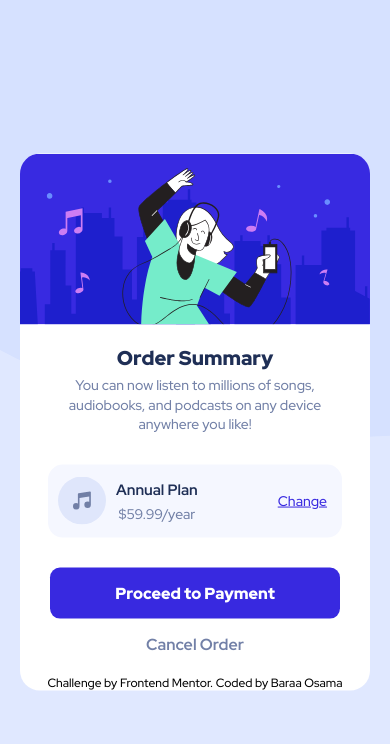
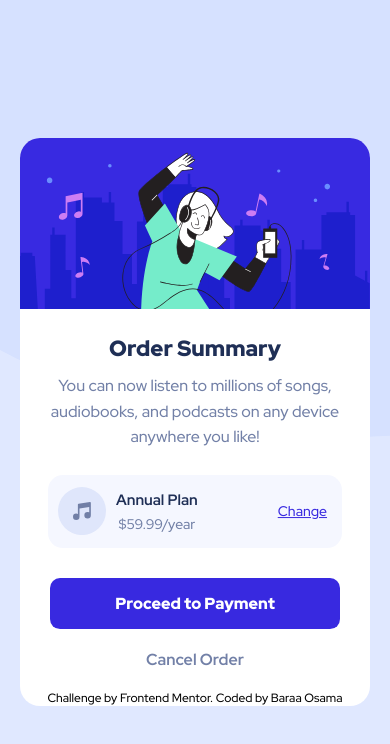
Before and after one commit to baraaosama/Card-Frontend-Mentor-Challenge, a plain HTML site: page index.html in a window 390 px wide. Drawn offline with Linux system fonts and the light colour scheme; a web font is replaced by a local one.

Commit message:
some changes in mobile

```diff
--- a/style.css
+++ b/style.css
@@ -47,24 +47,11 @@ body{
     color: hsl(223, 47%, 23%);
     margin-bottom: 10px;
 }
-@media (max-width:400px) {
-    .card h2{
-        margin-top: 15px;
-        margin-bottom: 5px;
-        font-size: 20px;
-    }
-}
 .card .main-paragraph{
     color: hsl(224, 23%, 55%);
     font-size: 16px;
     margin: 0px 30px;
     line-height: 1.6;
-}
-@media (max-width:400px) {
-    .card .main-paragraph{
-        line-height: 1.4;
-        font-size: 14px;
-    }
 }
 .card .change-button{
     display: flex;
@@ -79,7 +66,6 @@ body{
     .card .change-button{
         margin-left: 28px;
         margin-right: 28px;
-        margin-top: 30px;
     }
 }
 .card .change-button img{
@@ -147,11 +133,6 @@ body{
     margin-top: 30px;
     margin-bottom: 20px;
 }
-@media (max-width:400px) {
-    .card .payment-button{
-        margin-bottom: 15px;
-    }
-}
 .card .payment-button:hover{
     background-color: hsl(245, 68%, 55%);
     cursor: pointer;
```
